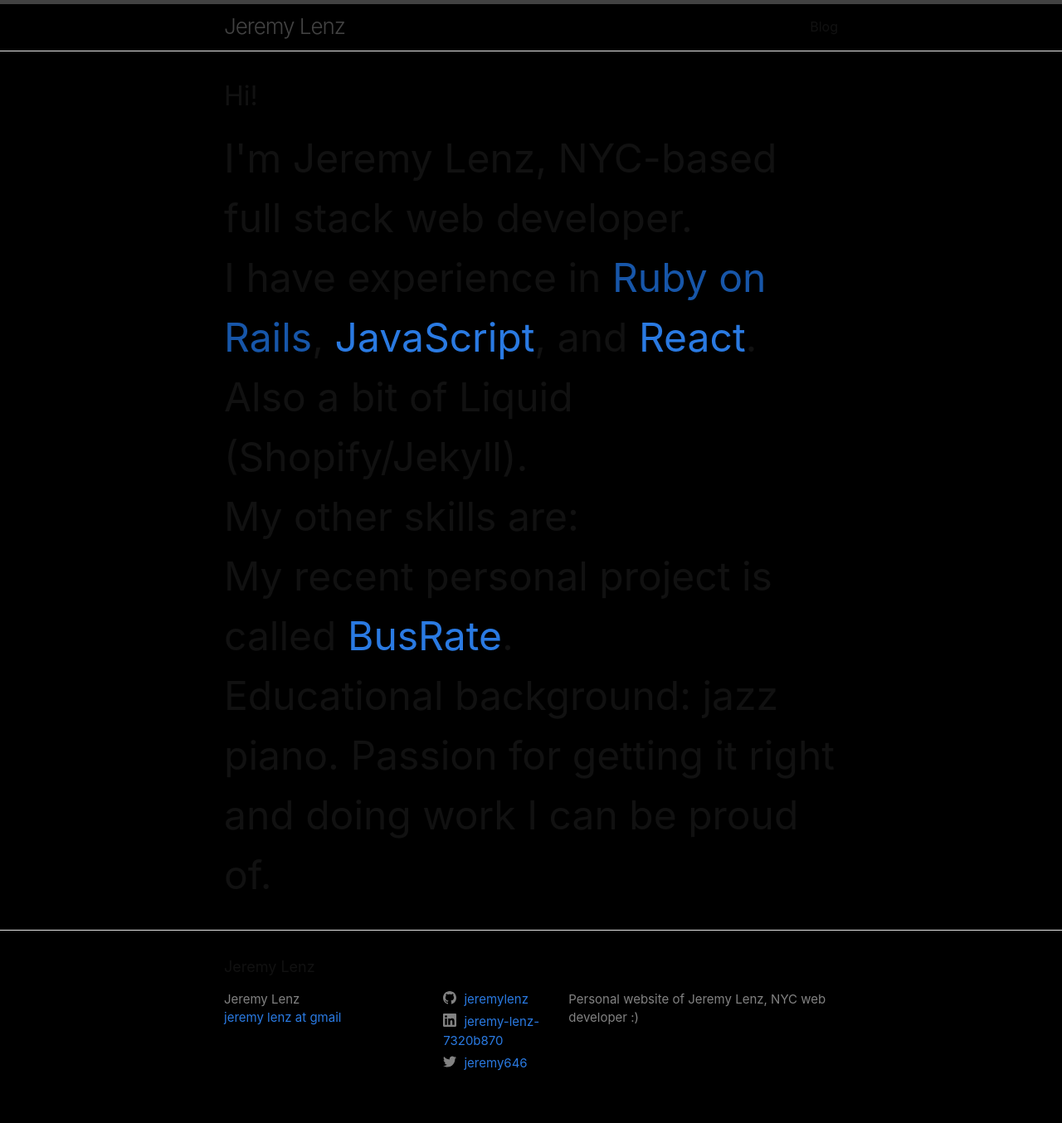
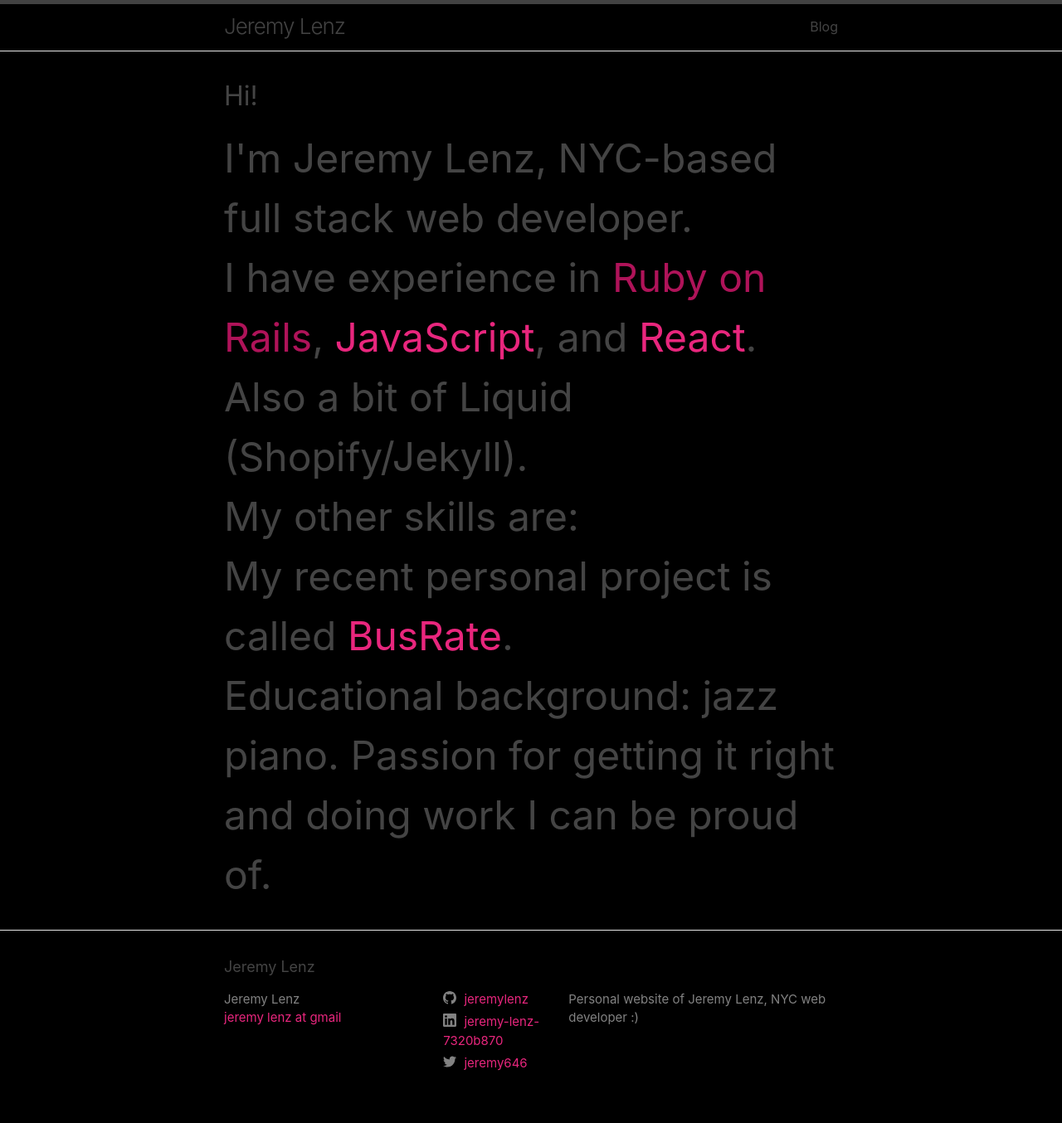
Before and after one commit to jeremylenz/jeremylenz.github.io, a Jekyll site: the page built from index.html, in a window 1280 px wide. Shown: the whole page at 83% size. Built offline with Jekyll 4.4.1, drawn with Linux system fonts in a browser that asks for light colours.

Commit message:
move variables to main.scss

```diff
--- a/_sass/minima.scss
+++ b/_sass/minima.scss
@@ -11,7 +11,7 @@
 $spacing-unit:     30px !default;
 
 $text-color:       #111 !default;
-$background-color: #000 !default;
+$background-color: #fdfdfd !default;
 $brand-color:      #2a7ae2 !default;
 
 $grey-color:       #828282 !default;
--- a/assets/main.scss
+++ b/assets/main.scss
@@ -2,7 +2,34 @@
 # Only the main Sass file needs front matter (the dashes are enough)
 ---
 
-@import "minima";
+// Override defaults for variables by uncommenting here
+
+// $base-font-family: -apple-system, BlinkMacSystemFont, "Segoe UI", Roboto, Helvetica, Arial, sans-serif, "Apple Color Emoji", "Segoe UI Emoji", "Segoe UI Symbol" !default;
+// $base-font-size:   16px;
+// $base-font-weight: 400;
+// $small-font-size:  $base-font-size * 0.875;
+// $base-line-height: 1.5;
+//
+// $spacing-unit:     30px;
+//
+$text-color:       #444;
+$background-color: #000;
+$brand-color:      #e8267d;
+
+//
+// $grey-color:       #828282;
+// $grey-color-light: lighten($grey-color, 40%);
+// $grey-color-dark:  darken($grey-color, 25%);
+//
+// $table-text-align: left;
+//
+// // Width of the content area
+// $content-width:    800px;
+//
+// $on-palm:          600px;
+// $on-laptop:        800px;
+
+@import "minima"; // This must happen AFTER assigning variables
 
 div.big-sentence {
   font-size: 3em;
```
